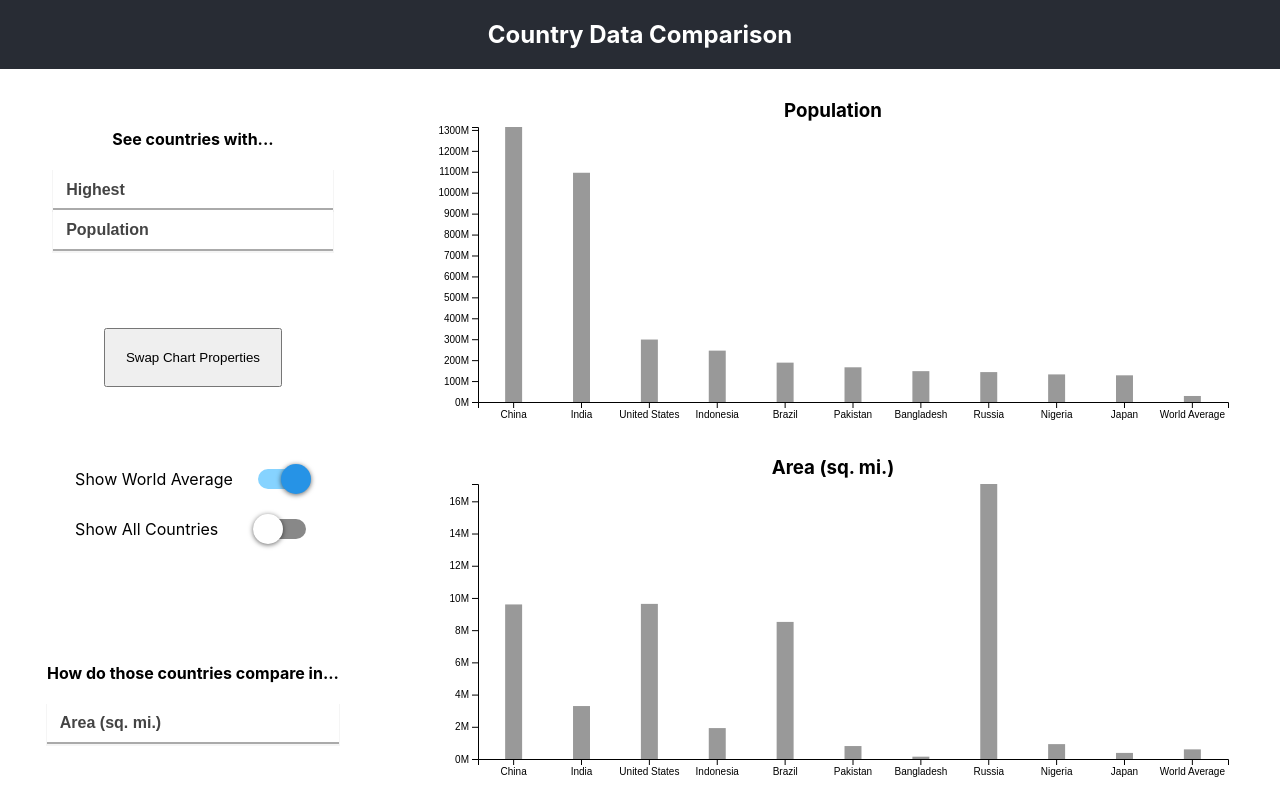
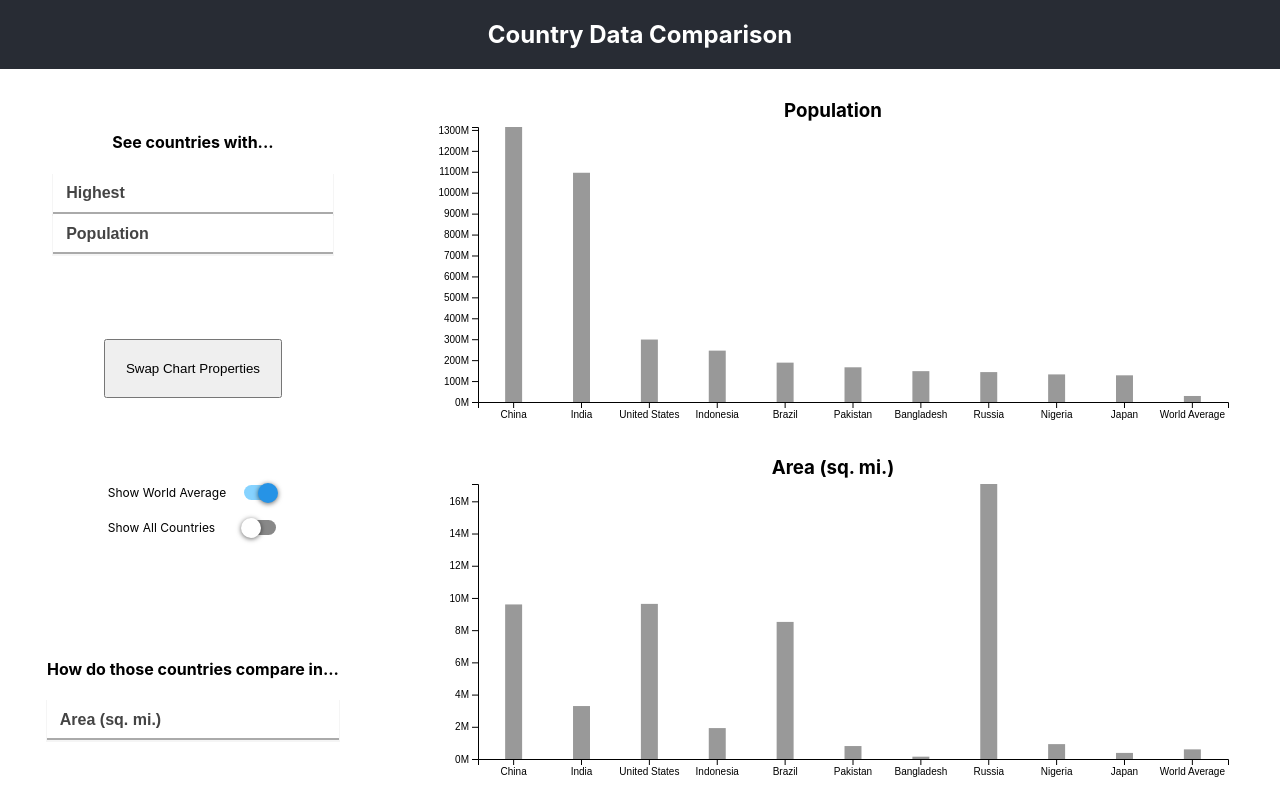
Before and after one commit to keithlmiller/countries-comparison-v1, a React (Create React App) app: page / in a window 1280 px wide. Built offline with nearby package versions, Linux system fonts and the light colour scheme.

Commit message:
tweaked switches, removed tickLabels when all countries shown

```diff
--- a/src/App.js
+++ b/src/App.js
@@ -247,15 +247,17 @@ function App() {
   const switchProps = {
     onColor: '#86d3ff',
     onHandleColor: '#2693e6',
-    handleDiameter: 30,
+    handleDiameter: 20,
     uncheckedIcon: false,
     checkedIcon: false,
     boxShadow: '0px 1px 5px rgba(0, 0, 0, 0.6)',
     activeBoxShadow: '0px 0px 1px 10px rgba(0, 0, 0, 0.2)',
-    height: 20,
-    width: 48,
+    height: 15,
+    width: 32,
     className: 'toggle-switch',
   }
+
+  const manyCountriesShown = visData.length > 50;
 
   return (
     <div className="App">
@@ -324,6 +326,7 @@ function App() {
             hoveredCountry={hoveredCountry}
             setTooltipPosition={setTooltipPosition}
             tooltipPosition={tooltipPosition}
+            manyCountriesShown={manyCountriesShown}
           />
           <BarChart
             visData={visData}
@@ -334,6 +337,7 @@ function App() {
             hoveredCountry={hoveredCountry}
             setTooltipPosition={setTooltipPosition}
             tooltipPosition={tooltipPosition}
+            manyCountriesShown={manyCountriesShown}
           />
         </div>
       </div>
--- a/src/App.scss
+++ b/src/App.scss
@@ -73,14 +73,18 @@ $hoverColor: #2693e6;
     padding: 20px;
   }
 
-  .toggle-container {
-    display: flex;
-    align-items: center;
-    justify-content: space-between;
-    padding-bottom: 20px;
+  .toggle-options {
+    font-size: 12px;
 
-    .toggle-switch {
-      margin-left: 20px;
+    .toggle-container {
+      display: flex;
+      align-items: center;
+      justify-content: space-between;
+      padding-bottom: 15px;
+
+      .toggle-switch {
+        margin-left: 15px;
+      }
     }
   }
 }
--- a/src/visualizations/BarChart/BarChart.js
+++ b/src/visualizations/BarChart/BarChart.js
@@ -20,11 +20,10 @@ class BarChart extends Component {
   chartContainerRef = React.createRef();
 
   static getDerivedStateFromProps(nextProps, prevState) {
-    const { visData, width, height, dataProperty } = nextProps;
+    const { visData, width, height, dataProperty, manyCountriesShown } = nextProps;
 
     if (!visData) return {};
 
-    const manyCountriesShown = visData.length > 50;
     const paddingInner = manyCountriesShown ? 0 : 0.75;
     const paddingOuter = manyCountriesShown ? 0 : 0.4;
     const countries = visData.map(d => d.country.value);
@@ -73,8 +72,11 @@ class BarChart extends Component {
       yTickFormat,
       yTickLabel,
     } = this.state;
+    const { manyCountriesShown } = this.props;
+    console.log('manyCountriesShown', manyCountriesShown);
     this.xAxis
-      .scale(xScale);
+      .scale(xScale)
+      .tickFormat(d => manyCountriesShown ? '' : d )
     d3.select(this.refs.xAxis).call(this.xAxis);
     this.yAxis
       .scale(yAxisScale)
```
